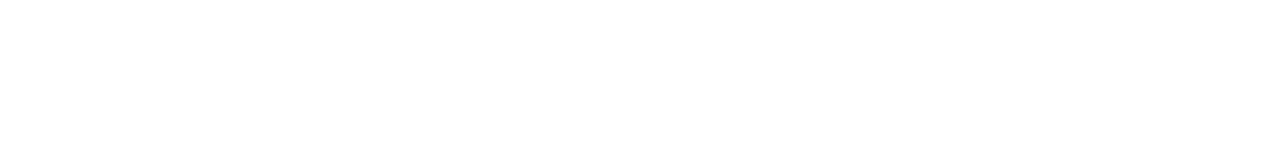
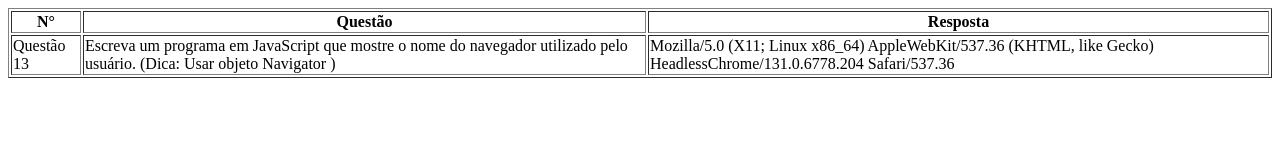
Before and after one commit to bruliveira/cc0038--atv-web, a plain HTML site: page prova1-revisao/index.html in a window 1280 px wide. Drawn offline with Linux system fonts and the light colour scheme.

Commit message:
:tada: Add q13 Nome navegador

```diff
--- a/prova1-revisao/index.html
+++ b/prova1-revisao/index.html
@@ -6,8 +6,20 @@
     <title>Document</title>
 </head>
 <body>
+    <table border="1">
+        <tr>
+            <th>N°</th>
+            <th>Questão</th>
+            <th>Resposta</th>
+        </tr>
+        <tr>
+            <td>Questão 13</td>
+            <td>Escreva um programa em JavaScript  que mostre o nome do navegador utilizado pelo usuário. (Dica: Usar objeto Navigator )</td>
+            <td id="browser-atual"></td>
+        </tr>
+    </table>
 
-
-    <script src="./scripts/q2-url-alert.js"></script>
+    <script src="./scripts/q13-navegador.js"></script>
+    <script type="module" src="./sscripts/script.js"></script>
 </body>
 </html>
--- /dev/null
+++ b/prova1-revisao/scripts/q13-navegador.js
@@ -0,0 +1,8 @@
+// Escreva um programa em JavaScript  que mostre o nome do navegador utilizado pelo usuário. (Dica: Usar objeto Navigator )
+
+const browserName = navigator.userAgent;
+
+console.log(browserName)
+
+// Adicionado na tabela
+document.getElementById("browser-atual").innerText = browserName;
```
